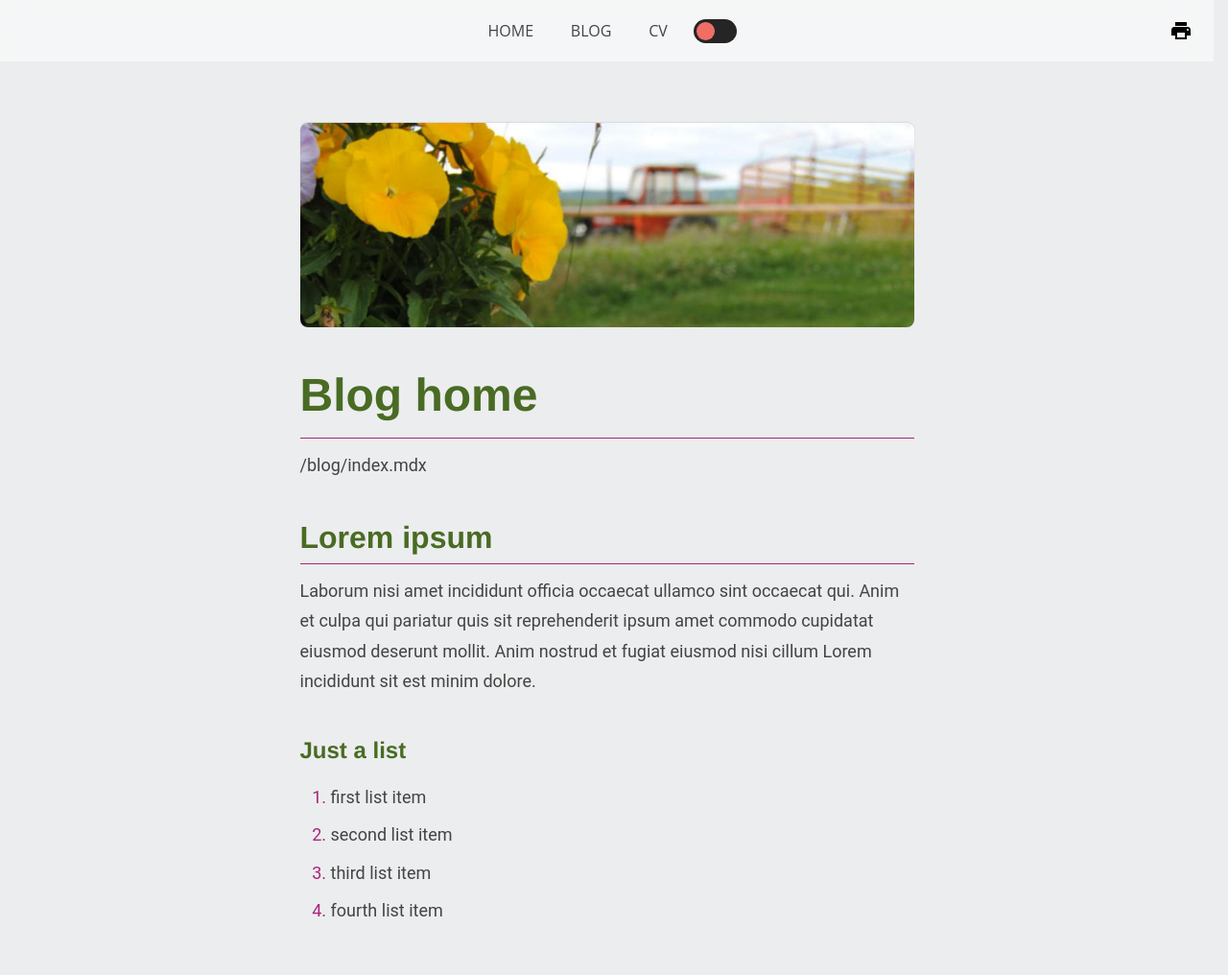
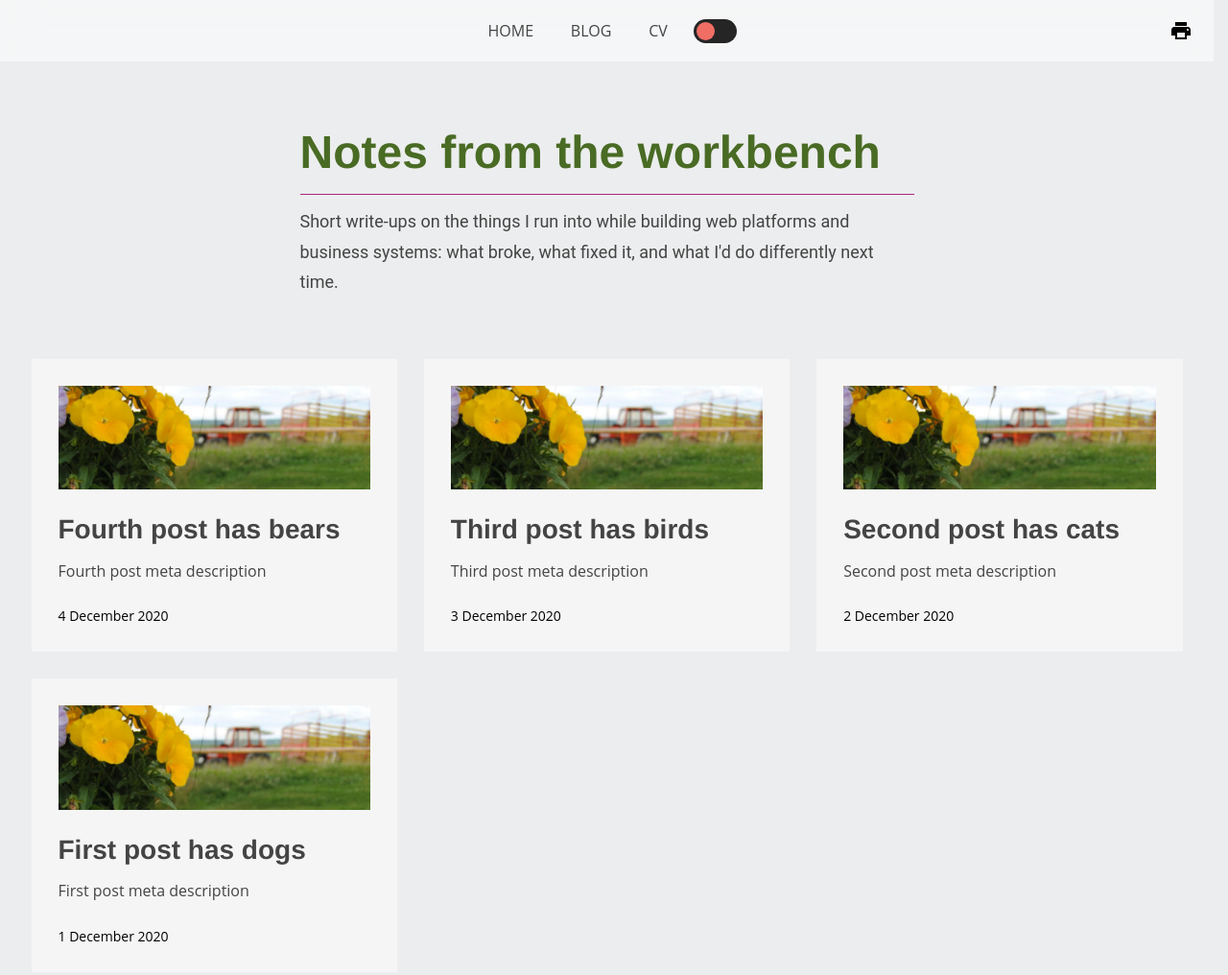
Before and after one commit to pa-ulander/pa-ulander.github.io, an Astro site: page /blog in a window 1280 px wide. Shown: the top 1016 px of the page at 96% size. Built offline with nearby package versions, Linux system fonts and the light colour scheme; Astro itself is replaced by a stand-in of ours; a web font is replaced by a local one.

Commit message:
update blog page

```diff
--- a/markdown/blog/index.mdx
+++ b/markdown/blog/index.mdx
@@ -1,6 +1,6 @@
 ---
 title: Blog home
-description: Blog home meta description
+description: Notes from PA Ulander on web and system development
 date: 2020-12-01
 featuredImage: ./image.jpeg
 featuredText: Blog home
@@ -9,18 +9,6 @@
 slug: blog
 ---
 
-![image info](./image.jpeg)
+# Notes from the workbench
 
-# Blog home
-/blog/index.mdx
-
-## Lorem ipsum
-
-Laborum nisi amet incididunt officia occaecat ullamco sint occaecat qui. Anim et culpa qui pariatur quis sit reprehenderit ipsum amet commodo cupidatat eiusmod deserunt mollit. Anim nostrud et fugiat eiusmod nisi cillum Lorem incididunt sit est minim dolore.
-
-
-### Just a list
-1.  first list item
-2.  second list item
-3.  third list item
-4.  fourth list item
+Short write-ups on the things I run into while building web platforms and business systems: what broke, what fixed it, and what I'd do differently next time.
```
